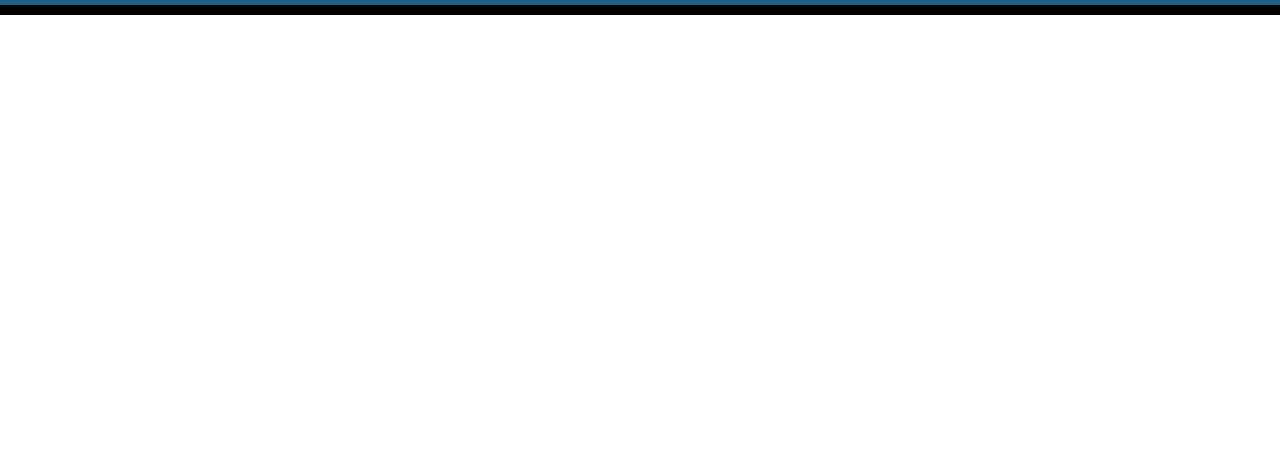
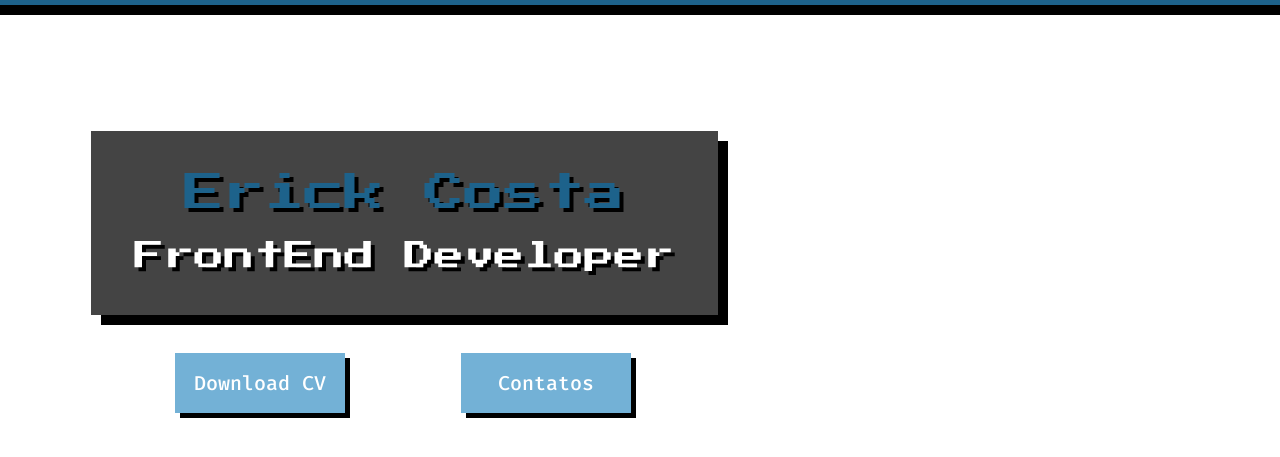
Before and after one commit to piloterick/piloterick.github.io, a plain HTML site: page index.html in a window 1280 px wide. Shown: the part 75-532 px from the top of the page. Drawn offline with Linux system fonts and the light colour scheme.

Commit message:
Adiciona Titulo e botão

```diff
--- a/css/index.css
+++ b/css/index.css
@@ -46,3 +46,76 @@ a::before {
     transform: scale(1.05);
     transition: 400ms cubic-bezier(.51,-0.36,.7,3.43);
 }
+
+h1 {
+    color: #1D628B;
+    font-family: "Press Start 2P", sans-serif;
+    font-size: 40px;
+    font-weight: 400;
+    text-shadow: 4px 4px 0px #000;
+    margin-bottom: 28px;
+}
+
+h2 {
+    color: #fff;
+    font-family: "Press Start 2P", sans-serif;
+    font-size: 30px;
+    font-weight: 400;
+    text-shadow: 4px 4px 0px #000;
+}
+
+section {
+    display: block;
+    background-color: #444444;
+    text-align: center;
+    width: 627px;
+    box-shadow: 10px 10px 0px #000;
+    padding-top: 42px;
+    padding-bottom: 44px;
+    margin-top: 116px;
+    margin-left: 91px;
+}
+
+.button2 {
+    background-color: #73B1D6;
+    border: 0;
+    font-family: "Fira Code", Arial, Helvetica, sans-serif;
+    font-size: 20px;
+    font-weight: 500;
+    color: #fff;
+    width: 170px;
+    height: 60px;
+    box-shadow: 5px 5px 0px #000;
+    margin-left: 175px;
+    margin-right: 112px;
+    margin-top: 38px;
+    cursor: pointer;
+    transition: 200ms ease-in-out;
+}
+
+.button3 {
+    background-color: #73B1D6;
+    border: 0;
+    font-family: "Fira Code", Arial, Helvetica, sans-serif;
+    font-size: 20px;
+    font-weight: 500;
+    color: #fff;
+    width: 170px;
+    height: 60px;
+    box-shadow: 5px 5px 0px #000;
+    margin-top: 38px;
+    cursor: pointer;
+    transition: 200ms ease-in-out;
+}
+
+.button2:hover {
+    background-color: #4589B0;
+    transform: scale(1.05);
+    transition: 400ms cubic-bezier(.51,-0.36,.7,3.43);
+}
+
+.button3:hover {
+    background-color: #4589B0;
+    transform: scale(1.05);
+    transition: 400ms cubic-bezier(.51,-0.36,.7,3.43);
+}
--- a/css/reset.css
+++ b/css/reset.css
@@ -1,3 +1,3 @@
-body {
+body, h1, h2, h3 {
     margin: 0;
 }
--- a/index.html
+++ b/index.html
@@ -5,7 +5,7 @@
     <title>Erick Costa</title>
 
     <link rel="preconnect" href="https://fonts.gstatic.com">
-    <link href="https://fonts.googleapis.com/css2?family=Fira+Code:wght@300;500&display=swap" rel="stylesheet">
+    <link href="https://fonts.googleapis.com/css2?family=Fira+Code:wght@300;500&family=Press+Start+2P&display=swap" rel="stylesheet">
 
     <link rel="stylesheet" href="css/reset.css">
     <link rel="stylesheet" href="css/index.css">
@@ -22,5 +22,11 @@
             <a id="button" href="" lang="en">Download CV</a>
         </nav>
     </header>
+    <section>
+        <h1>Erick Costa</h1>
+        <h2>FrontEnd Developer</h2>
+    </section>
+    <button class="button2">Download CV</button>
+    <button class="button3">Contatos</button>
 </body>
 </html>
```
